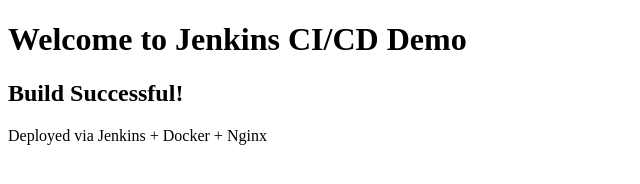
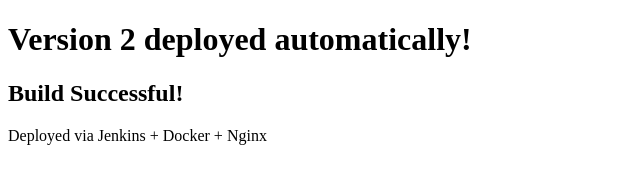
Before and after one commit to crumbsap/nginx-demo, a plain HTML site: page index.html in a window 1280 px wide. Shown: the whole page, without its empty margins (0-640 px from the left). Drawn offline with Linux system fonts and the light colour scheme.

Commit message:
Testing webhook

```diff
--- a/index.html
+++ b/index.html
@@ -4,7 +4,7 @@
     <title>Jenkins CI/CD Demo</title>
 </head>
 <body>
-    <h1>Welcome to Jenkins CI/CD Demo</h1>
+    <h1>Version 2 deployed automatically!</h1>
     <h2>Build Successful!</h2>
     <p>Deployed via Jenkins + Docker + Nginx</p>
 </body>
```
